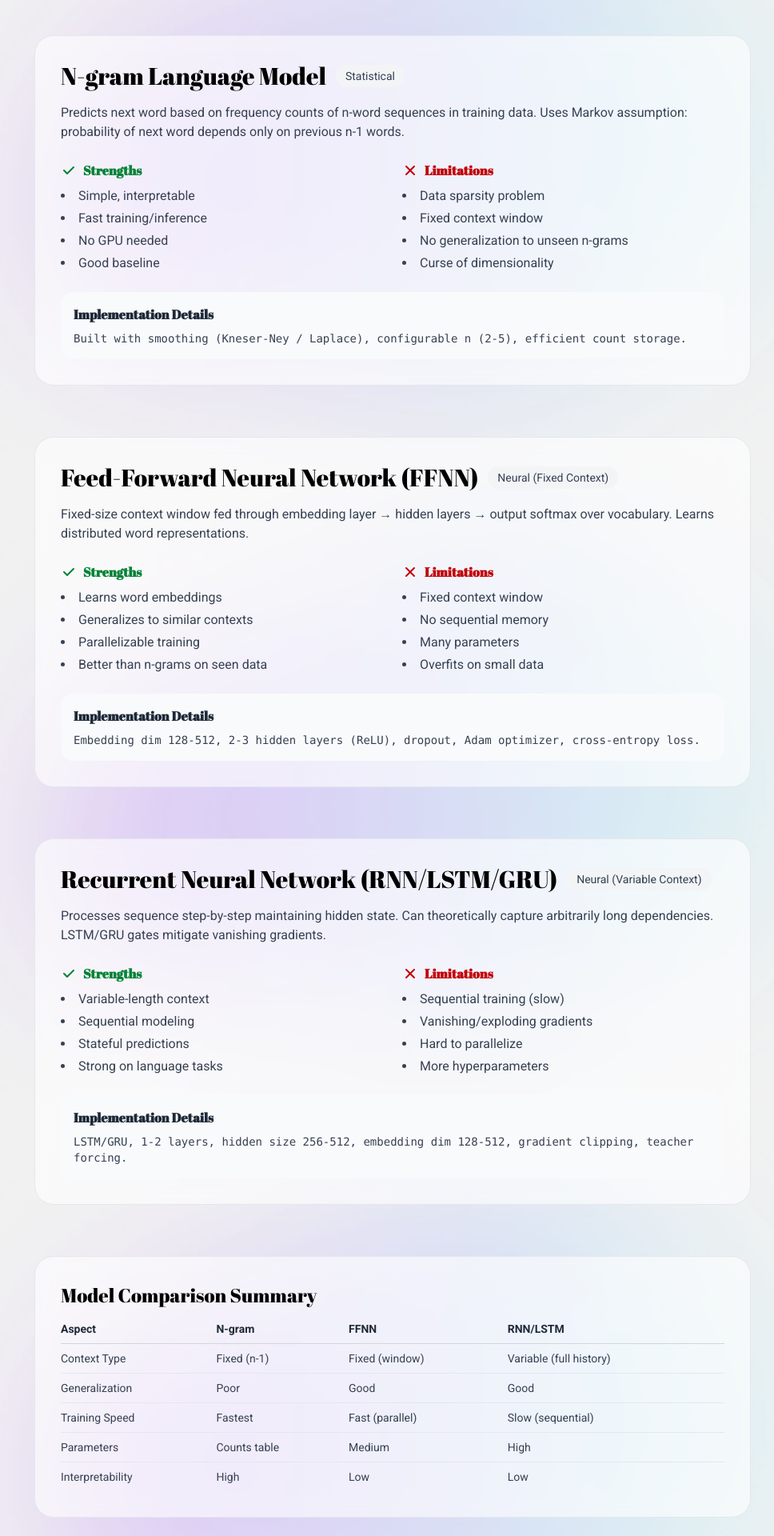
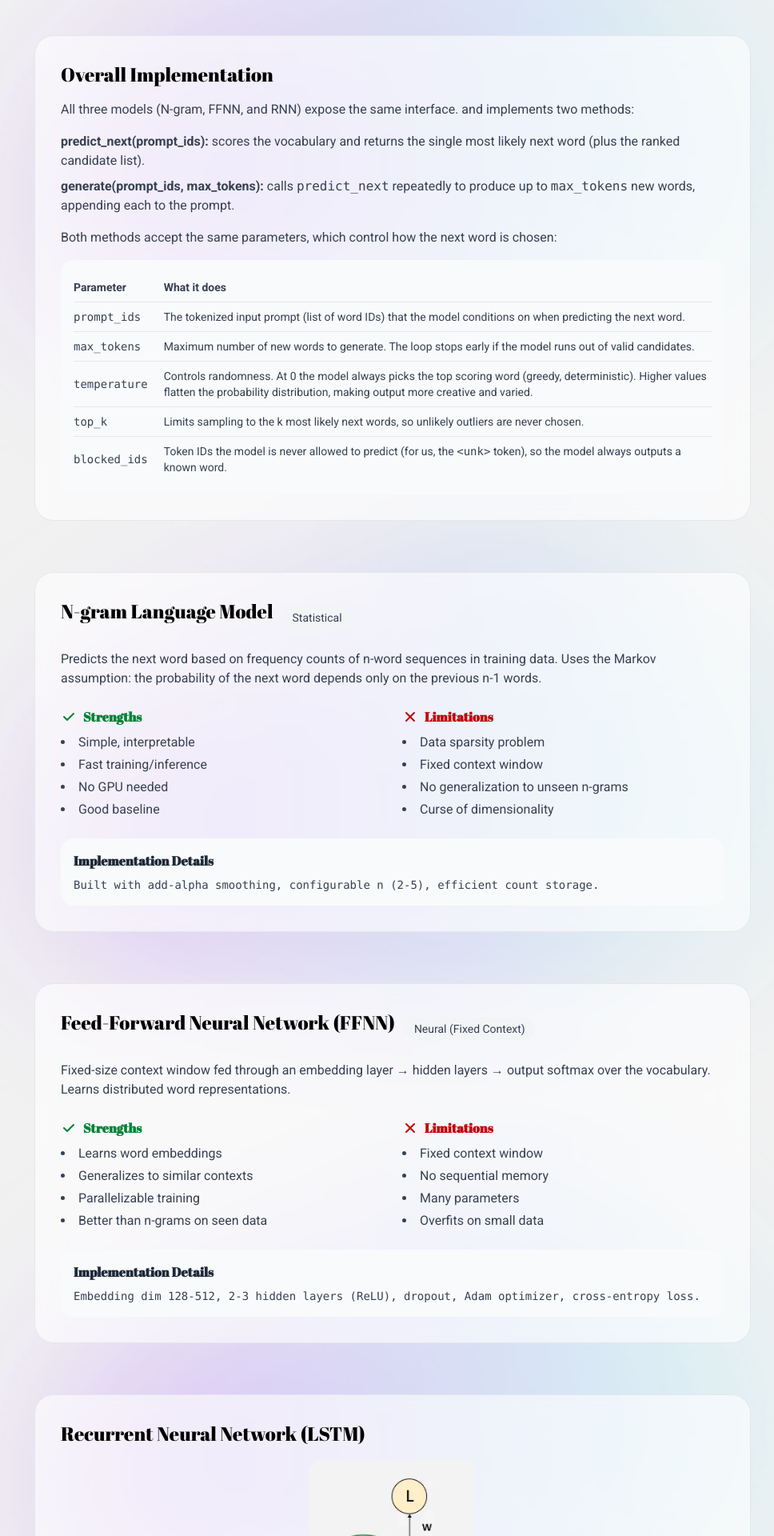
Before and after one commit to francogabrieloliveros/project-mfs, a Next.js app in the folder page/: page /methods in a window 1280 px wide. Shown: the part 220-2140 px from the top of the page at 80% size, without its empty margins (149-1117 px from the left). Built offline with nearby package versions, Linux system fonts and the light colour scheme.

Commit message:
feat(page): added overall implementation and rnn

```diff
--- a/page/src/app/methods/page.tsx
+++ b/page/src/app/methods/page.tsx
@@ -1,104 +1,305 @@
+import Image from "next/image";
+import lstmPic from "@/assets/lstm.webp";
+import rnnPic from "@/assets/rnn.webp";
+
+const sectionClass =
+  "bg-white/60 backdrop-blur-sm rounded-3xl border border-gray-200 p-8";
+
 export default function MethodsPage() {
-  const models = [
-    {
-      id: "ngram",
-      name: "N-gram Language Model",
-      type: "Statistical",
-      description: "Predicts next word based on frequency counts of n-word sequences in training data. Uses Markov assumption: probability of next word depends only on previous n-1 words.",
-      pros: ["Simple, interpretable", "Fast training/inference", "No GPU needed", "Good baseline"],
-      cons: ["Data sparsity problem", "Fixed context window", "No generalization to unseen n-grams", "Curse of dimensionality"],
-      implementation: "Built with smoothing (Kneser-Ney / Laplace), configurable n (2-5), efficient count storage.",
-    },
-    {
-      id: "ffnn",
-      name: "Feed-Forward Neural Network (FFNN)",
-      type: "Neural (Fixed Context)",
-      description: "Fixed-size context window fed through embedding layer → hidden layers → output softmax over vocabulary. Learns distributed word representations.",
-      pros: ["Learns word embeddings", "Generalizes to similar contexts", "Parallelizable training", "Better than n-grams on seen data"],
-      cons: ["Fixed context window", "No sequential memory", "Many parameters", "Overfits on small data"],
-      implementation: "Embedding dim 128-512, 2-3 hidden layers (ReLU), dropout, Adam optimizer, cross-entropy loss.",
-    },
-    {
-      id: "rnn",
-      name: "Recurrent Neural Network (RNN/LSTM/GRU)",
-      type: "Neural (Variable Context)",
-      description: "Processes sequence step-by-step maintaining hidden state. Can theoretically capture arbitrarily long dependencies. LSTM/GRU gates mitigate vanishing gradients.",
-      pros: ["Variable-length context", "Sequential modeling", "Stateful predictions", "Strong on language tasks"],
-      cons: ["Sequential training (slow)", "Vanishing/exploding gradients", "Hard to parallelize", "More hyperparameters"],
-      implementation: "LSTM/GRU, 1-2 layers, hidden size 256-512, embedding dim 128-512, gradient clipping, teacher forcing.",
-    },
-  ];
-
   return (
     <main className="flex-1 min-h-screen py-24 px-8">
       <div className="max-w-4xl mx-auto space-y-16">
         <header className="text-center">
-          <h1 className="font-abril text-5xl md:text-6xl mb-4 text-black">Methods</h1>
-          <p className="text-xl text-gray-600">How each model works and implementation details</p>
+          <h1 className="font-abril text-5xl md:text-6xl mb-4 text-black">
+            Methods
+          </h1>
+          <p className="text-xl text-gray-600">
+            How each model works and implementation details
+          </p>
         </header>
 
-        {models.map((model) => (
-          <section key={model.id} className="bg-white/60 backdrop-blur-sm rounded-3xl border border-gray-200 p-8">
+        {/* Overall implementation */}
+        <section key="overall" className={sectionClass}>
+          <h2 className="font-abril text-2xl mb-4 text-black">
+            Overall Implementation
+          </h2>
+          <p className="text-gray-700 mb-4">
+            All three models (N-gram, FFNN, and RNN) expose the same interface.
+            and implements two methods:
+          </p>
+          <div className="text-gray-700 space-y-2 mb-4">
+            <p>
+              <strong>predict_next(prompt_ids):</strong> scores the vocabulary
+              and returns the single most likely next word (plus the ranked
+              candidate list).
+            </p>
+            <p>
+              <strong>generate(prompt_ids, max_tokens):</strong> calls{" "}
+              <code>predict_next</code> repeatedly to produce up to{" "}
+              <code>max_tokens</code> new words, appending each to the prompt.
+            </p>
+          </div>
+          <p className="text-gray-700 mb-4">
+            Both methods accept the same parameters, which control how the next
+            word is chosen:
+          </p>
+          <div className="bg-gray-50 rounded-2xl p-4">
+            <table className="w-full text-left text-sm text-gray-700">
+              <thead>
+                <tr className="border-b border-gray-200">
+                  <th className="py-2 font-semibold">Parameter</th>
+                  <th className="py-2 font-semibold pl-5">What it does</th>
+                </tr>
+              </thead>
+              <tbody>
+                <tr className="border-b border-gray-200">
+                  <td className="py-2 font-mono">prompt_ids</td>
+                  <td className="py-2 pl-5">
+                    The tokenized input prompt (list of word IDs) that the model
+                    conditions on when predicting the next word.
+                  </td>
+                </tr>
+                <tr className="border-b border-gray-200">
+                  <td className="py-2 font-mono">max_tokens</td>
+                  <td className="py-2 pl-5">
+                    Maximum number of new words to generate. The loop stops
+                    early if the model runs out of valid candidates.
+                  </td>
+                </tr>
+                <tr className="border-b border-gray-200">
+                  <td className="py-2 font-mono">temperature</td>
+                  <td className="py-2 pl-5">
+                    Controls randomness. At 0 the model always picks the top
+                    scoring word (greedy, deterministic). Higher values flatten
+                    the probability distribution, making output more creative
+                    and varied.
+                  </td>
+                </tr>
+                <tr className="border-b border-gray-200">
+                  <td className="py-2 font-mono">top_k</td>
+                  <td className="py-2 pl-5">
+                    Limits sampling to the k most likely next words, so unlikely
+                    outliers are never chosen.
+                  </td>
+                </tr>
+                <tr>
+                  <td className="py-2 font-mono">blocked_ids</td>
+                  <td className="py-2 pl-5">
+                    Token IDs the model is never allowed to predict (for us, the{" "}
+                    <code>&lt;unk&gt;</code> token), so the model always outputs
+                    a known word.
+                  </td>
+                </tr>
+              </tbody>
+            </table>
+          </div>
+        </section>
+
+        {/* N-gram card */}
+        <section key="ngram" className={sectionClass}>
           <div className="flex flex-wrap items-center gap-3 mb-4">
-              <h2 className="font-abril text-3xl text-black">{model.name}</h2>
+            <h2 className="font-abril text-2xl text-black mb-4">
+              N-gram Language Model
+            </h2>
             <span className="bg-gray-100 text-gray-700 px-3 py-1 rounded-full text-sm">
-                {model.type}
+              Statistical
             </span>
           </div>
-
           <div className="prose max-w-none text-gray-700 mb-6">
-              <p>{model.description}</p>
+            <p>
+              Predicts the next word based on frequency counts of n-word
+              sequences in training data. Uses the Markov assumption: the
+              probability of the next word depends only on the previous n-1
+              words.
+            </p>
           </div>
-
           <div className="grid grid-cols-1 md:grid-cols-2 gap-6 mb-6">
             <div>
               <h3 className="font-semibold text-green-700 mb-2 flex items-center gap-2">
-                  <svg className="w-5 h-5" fill="currentColor" viewBox="0 0 20 20"><path fillRule="evenodd" d="M16.707 5.293a1 1 0 010 1.414l-8 8a1 1 0 01-1.414 0l-4-4a1 1 0 011.414-1.414L8 12.586l7.293-7.293a1 1 0 011.414 0z" clipRule="evenodd"/></svg>
+                <svg
+                  className="w-5 h-5"
+                  fill="currentColor"
+                  viewBox="0 0 20 20"
+                >
+                  <path
+                    fillRule="evenodd"
+                    d="M16.707 5.293a1 1 0 010 1.414l-8 8a1 1 0 01-1.414 0l-4-4a1 1 0 011.414-1.414L8 12.586l7.293-7.293a1 1 0 011.414 0z"
+                    clipRule="evenodd"
+                  />
+                </svg>
                 Strengths
               </h3>
               <ul className="text-gray-700 space-y-1 list-disc list-inside">
-                  {model.pros.map((pro, i) => <li key={i}>{pro}</li>)}
+                <li>Simple, interpretable</li>
+                <li>Fast training/inference</li>
+                <li>No GPU needed</li>
+                <li>Good baseline</li>
               </ul>
             </div>
             <div>
               <h3 className="font-semibold text-red-700 mb-2 flex items-center gap-2">
-                  <svg className="w-5 h-5" fill="currentColor" viewBox="0 0 20 20"><path fillRule="evenodd" d="M4.293 4.293a1 1 0 011.414 0L10 8.586l4.293-4.293a1 1 0 111.414 1.414L11.414 10l4.293 4.293a1 1 0 01-1.414 1.414L10 11.414l-4.293 4.293a1 1 0 01-1.414-1.414L8.586 10 4.293 5.707a1 1 0 010-1.414z" clipRule="evenodd"/></svg>
+                <svg
+                  className="w-5 h-5"
+                  fill="currentColor"
+                  viewBox="0 0 20 20"
+                >
+                  <path
+                    fillRule="evenodd"
+                    d="M4.293 4.293a1 1 0 011.414 0L10 8.586l4.293-4.293a1 1 0 111.414 1.414L11.414 10l4.293 4.293a1 1 0 01-1.414 1.414L10 11.414l-4.293 4.293a1 1 0 01-1.414-1.414L8.586 10 4.293 5.707a1 1 0 010-1.414z"
+                    clipRule="evenodd"
+                  />
+                </svg>
                 Limitations
               </h3>
               <ul className="text-gray-700 space-y-1 list-disc list-inside">
-                  {model.cons.map((con, i) => <li key={i}>{con}</li>)}
+                <li>Data sparsity problem</li>
+                <li>Fixed context window</li>
+                <li>No generalization to unseen n-grams</li>
+                <li>Curse of dimensionality</li>
               </ul>
             </div>
           </div>
-
           <div className="bg-gray-50 rounded-2xl p-4">
-              <h3 className="font-semibold text-gray-800 mb-2">Implementation Details</h3>
-              <p className="text-gray-700 font-mono text-sm">{model.implementation}</p>
+            <h3 className="font-semibold text-gray-800 mb-2">
+              Implementation Details
+            </h3>
+            <p className="text-gray-700 font-mono text-sm">
+              Built with add-alpha smoothing, configurable n (2-5), efficient
+              count storage.
+            </p>
           </div>
         </section>
-        ))}
 
-        <section className="bg-white/60 backdrop-blur-sm rounded-3xl border border-gray-200 p-8">
-          <h2 className="font-abril text-2xl mb-4 text-black">Model Comparison Summary</h2>
-          <div className="overflow-x-auto">
-            <table className="w-full text-left text-sm">
-              <thead>
-                <tr className="border-b border-gray-300">
-                  <th className="pb-2 font-semibold text-gray-800">Aspect</th>
-                  <th className="pb-2 font-semibold text-gray-800">N-gram</th>
-                  <th className="pb-2 font-semibold text-gray-800">FFNN</th>
-                  <th className="pb-2 font-semibold text-gray-800">RNN/LSTM</th>
-                </tr>
-              </thead>
-              <tbody className="text-gray-700">
-                <tr className="border-b border-gray-200"><td className="py-2 font-medium">Context Type</td><td>Fixed (n-1)</td><td>Fixed (window)</td><td>Variable (full history)</td></tr>
-                <tr className="border-b border-gray-200"><td className="py-2 font-medium">Generalization</td><td>Poor</td><td>Good</td><td>Good</td></tr>
-                <tr className="border-b border-gray-200"><td className="py-2 font-medium">Training Speed</td><td>Fastest</td><td>Fast (parallel)</td><td>Slow (sequential)</td></tr>
-                <tr className="border-b border-gray-200"><td className="py-2 font-medium">Parameters</td><td>Counts table</td><td>Medium</td><td>High</td></tr>
-                <tr><td className="py-2 font-medium">Interpretability</td><td>High</td><td>Low</td><td>Low</td></tr>
-              </tbody>
-            </table>
+        {/* FFNN card */}
+        <section key="ffnn" className={sectionClass}>
+          <div className="flex flex-wrap items-center gap-3 mb-4">
+            <h2 className="font-abril text-2xl text-black mb-4">
+              Feed-Forward Neural Network (FFNN)
+            </h2>
+            <span className="bg-gray-100 text-gray-700 px-3 py-1 rounded-full text-sm">
+              Neural (Fixed Context)
+            </span>
           </div>
+          <div className="prose max-w-none text-gray-700 mb-6">
+            <p>
+              Fixed-size context window fed through an embedding layer → hidden
+              layers → output softmax over the vocabulary. Learns distributed
+              word representations.
+            </p>
+          </div>
+          <div className="grid grid-cols-1 md:grid-cols-2 gap-6 mb-6">
+            <div>
+              <h3 className="font-semibold text-green-700 mb-2 flex items-center gap-2">
+                <svg
+                  className="w-5 h-5"
+                  fill="currentColor"
+                  viewBox="0 0 20 20"
+                >
+                  <path
+                    fillRule="evenodd"
+                    d="M16.707 5.293a1 1 0 010 1.414l-8 8a1 1 0 01-1.414 0l-4-4a1 1 0 011.414-1.414L8 12.586l7.293-7.293a1 1 0 011.414 0z"
+                    clipRule="evenodd"
+                  />
+                </svg>
+                Strengths
+              </h3>
+              <ul className="text-gray-700 space-y-1 list-disc list-inside">
+                <li>Learns word embeddings</li>
+                <li>Generalizes to similar contexts</li>
+                <li>Parallelizable training</li>
+                <li>Better than n-grams on seen data</li>
+              </ul>
+            </div>
+            <div>
+              <h3 className="font-semibold text-red-700 mb-2 flex items-center gap-2">
+                <svg
+                  className="w-5 h-5"
+                  fill="currentColor"
+                  viewBox="0 0 20 20"
+                >
+                  <path
+                    fillRule="evenodd"
+                    d="M4.293 4.293a1 1 0 011.414 0L10 8.586l4.293-4.293a1 1 0 111.414 1.414L11.414 10l4.293 4.293a1 1 0 01-1.414 1.414L10 11.414l-4.293 4.293a1 1 0 01-1.414-1.414L8.586 10 4.293 5.707a1 1 0 010-1.414z"
+                    clipRule="evenodd"
+                  />
+                </svg>
+                Limitations
+              </h3>
+              <ul className="text-gray-700 space-y-1 list-disc list-inside">
+                <li>Fixed context window</li>
+                <li>No sequential memory</li>
+                <li>Many parameters</li>
+                <li>Overfits on small data</li>
+              </ul>
+            </div>
+          </div>
+          <div className="bg-gray-50 rounded-2xl p-4">
+            <h3 className="font-semibold text-gray-800 mb-2">
+              Implementation Details
+            </h3>
+            <p className="text-gray-700 font-mono text-sm">
+              Embedding dim 128-512, 2-3 hidden layers (ReLU), dropout, Adam
+              optimizer, cross-entropy loss.
+            </p>
+          </div>
+        </section>
+
+        {/* RNN card */}
+        <section key="rnn" className={sectionClass}>
+          <h3 className="font-abril text-2xl text-black mb-4">
+            Recurrent Neural Network (LSTM)
+          </h3>
+          <Image
+            src={rnnPic}
+            alt="Recurrent neural network unrolled over time"
+            className="w-1/4 h-auto rounded-2xl mx-auto"
+          />
+
+          <div className="mb-6">
+            <p className="text-gray-700 mb-4 text-justify">
+              The model reads the prompt one word at a time and carries a hidden
+              state forward, to be used by the next word. So, each prediction
+              can use the entire prompt rather than a fixed window. However,
+              each iteration of this network uses repetitive multiplication of
+              weights; and extremeley large (e.g. 999) or extremely small (e.g.
+              0.000000001) weights can cause exploding (exponential increase) or
+              vanishing (disappearance due to small value) gradients.
+            </p>
+            <Image
+              src={lstmPic}
+              alt="LSTM cell diagram"
+              className="w-3/4 h-auto rounded-2xl mx-auto"
+            />
+            <p className="text-gray-700 mb-4 text-justify">
+              To prevent vanishing gradients, we implemented RNN with LSTM. It
+              keeps a long-term memory which has no direct weight multiplication
+              and a short term memory which is directly multiplied to the
+              weights. Using gates, both values are used to come up with a new
+              LTM and STM for the next input to use while avoiding extremely
+              small values.
+            </p>
+            <p className="text-gray-700 mb-4 text-justify">
+              For exploding gradients, gradient clipping was implemented which
+              limits the magnitued of gradients before gradient descent updates
+              the weights.
+            </p>
+          </div>
+          <h3 className="font-semibold roboto mb-2">Implementation</h3>
+          <p className="text-gray-700 mb-4 text-justify">
+            Due to memory constraints, we trained the model where each word was
+            encoded with an embedding dimension of 64 and a hidden layer
+            dimension of 128. Standard neural network training process (forward
+            propagation &rarr; negative log likelihood loss calculation &rarr;
+            backward propagation &rarr; stochastic gradient descent) was used,
+            except using LSTM formulas and corresponding derivatives.
+          </p>
+          <p className="text-gray-700 mb-4 text-justify">
+            The model was trained for 13 epochs with SGD and truncated
+            backpropagation through time with length 32 and batch size 64 (due
+            to memory and time constraints). As stated earlier, gradient
+            clipping was also used at 0.25 and a learning rate that starts at 20
+            and is divided by 4 when validation perplexity plateaus.
+          </p>
         </section>
       </div>
     </main>
```
Also changed, not shown: page/src/assets/lstm.webp (added), page/src/assets/rnn.webp (added). Lines whose indentation alone changed are shown as unchanged.
